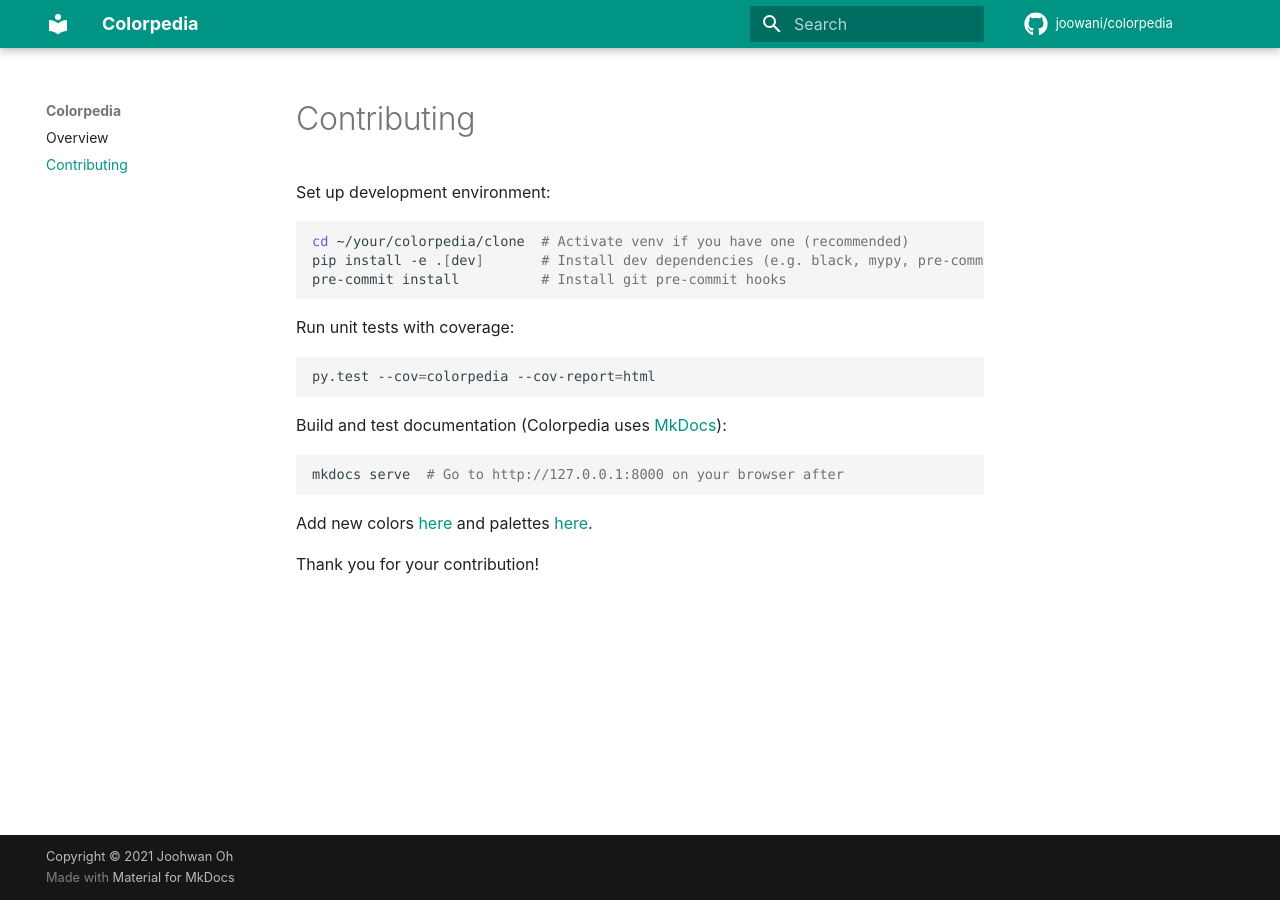
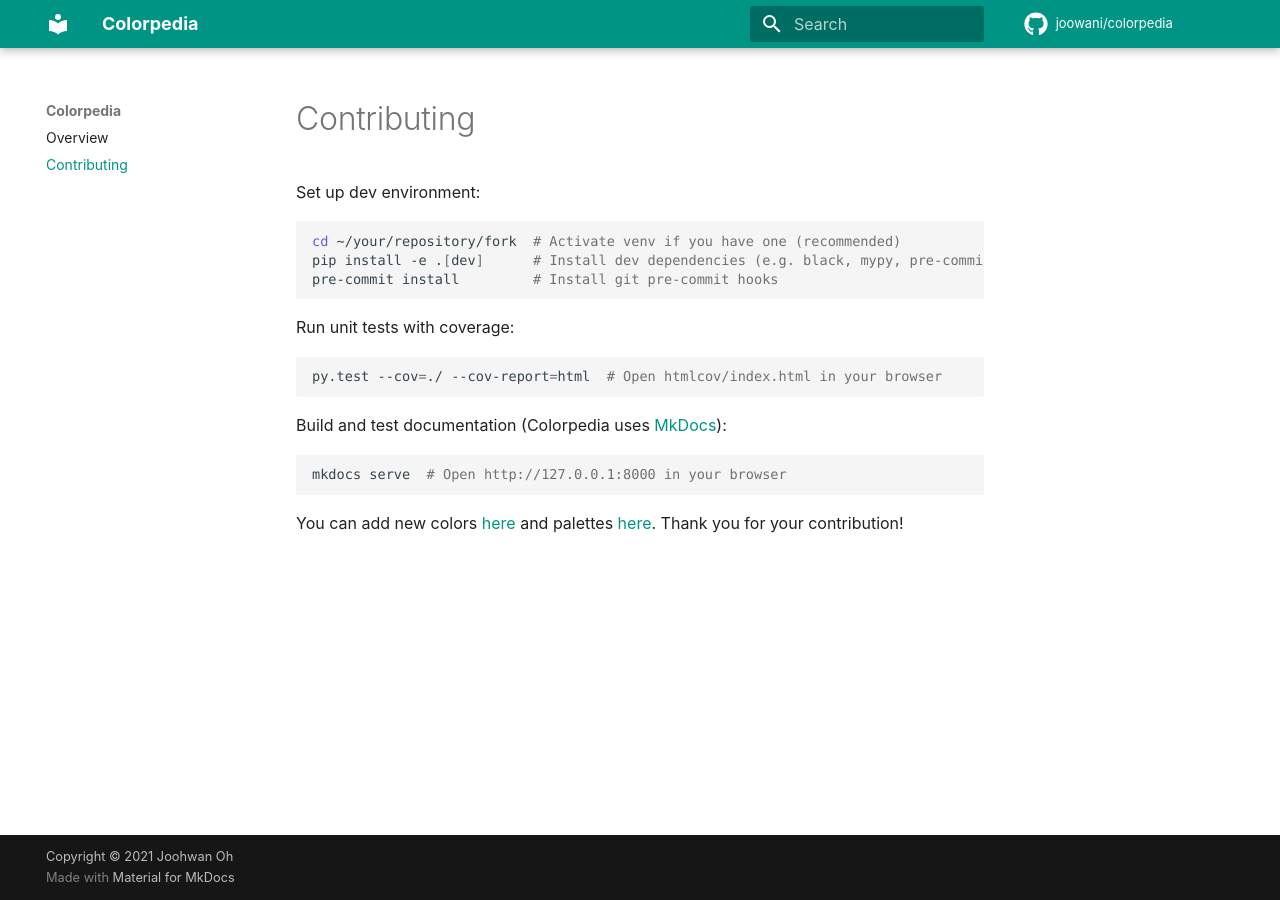
Before and after one commit to joowani/colorpedia, an MkDocs documentation site: the page built from docs/CONTRIBUTING.md, in a window 1280 px wide. Built offline with MkDocs 1.6.1 and Material for MkDocs 9.7.7, drawn with Linux system fonts in a browser that asks for light colours; comment, search, counter and statistics services are not loaded.

Commit message:
Add misc updates

````diff
--- a/.pre-commit-config.yaml
+++ b/.pre-commit-config.yaml
@@ -1,5 +1,3 @@
-# See https://pre-commit.com for more information
-# See https://pre-commit.com/hooks.html for more hooks
 repos:
   - repo: https://github.com/pre-commit/pre-commit-hooks
     rev: v3.4.0
@@ -26,7 +24,6 @@ repos:
     rev: v0.790
     hooks:
       - id: mypy
-        args: [ --no-strict-optional, --ignore-missing-imports ]
   - repo: https://gitlab.com/pycqa/flake8
     rev: 3.8.4
     hooks:
--- a/docs/CONTRIBUTING.md
+++ b/docs/CONTRIBUTING.md
@@ -1,24 +1,23 @@
 # Contributing
 
-Set up development environment:
+Set up dev environment:
 ```shell
-cd ~/your/colorpedia/clone  # Activate venv if you have one (recommended)
-pip install -e .[dev]       # Install dev dependencies (e.g. black, mypy, pre-commit)
-pre-commit install          # Install git pre-commit hooks
+cd ~/your/repository/fork  # Activate venv if you have one (recommended)
+pip install -e .[dev]      # Install dev dependencies (e.g. black, mypy, pre-commit)
+pre-commit install         # Install git pre-commit hooks
 ```
 
 Run unit tests with coverage:
 
 ```shell
-py.test --cov=colorpedia --cov-report=html
+py.test --cov=./ --cov-report=html  # Open htmlcov/index.html in your browser
 ```
 
-Build and test documentation (Colorpedia uses [MkDocs](https://www.mkdocs.org/)):
+Build and test documentation (Colorpedia uses [MkDocs](https://www.mkdocs.org)):
 ```shell
-mkdocs serve  # Go to http://127.0.0.1:8000 on your browser after
+mkdocs serve  # Open http://127.0.0.1:8000 in your browser
 ```
 
-Add new colors [here](https://github.com/joowani/colorpedia/blob/main/colorpedia/hexcodes.py)
+You can add new colors [here](https://github.com/joowani/colorpedia/blob/main/colorpedia/hexcodes.py)
 and palettes [here](https://github.com/joowani/colorpedia/blob/main/colorpedia/palettes.py).
-
 Thank you for your contribution!
````
Also changed, not shown: pyproject.toml (+10 -2 lines), setup.py (+7 -5 lines), 1 other file.
